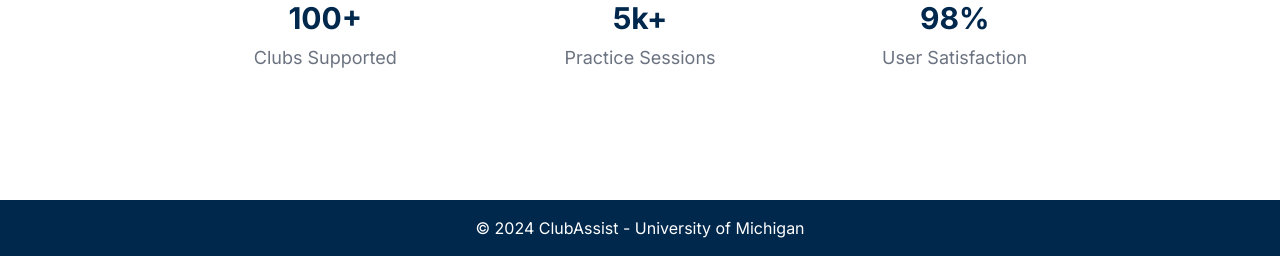
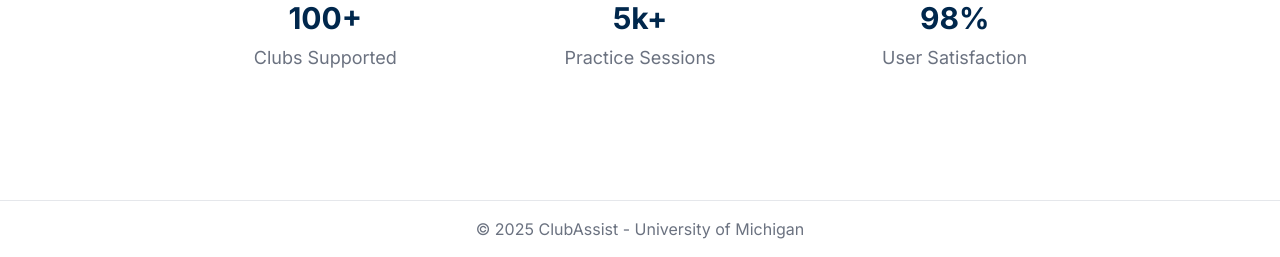
Before and after one commit to LBJANU/ClubAssist, a Django app: page / in a window 1280 px wide. Shown: the part 710-967 px from the top of the page. Run offline with Django 5.2, Linux system fonts and the light colour scheme; a user stored in the database is signed in.

Commit message:
site footer change because i realized it was still showing as MICHIGAN BLUE (FADE TS) (IT LOOKS LIKE A BOT)

```diff
--- a/templates/main/base.html
+++ b/templates/main/base.html
@@ -46,9 +46,9 @@
     </main>
 
     <!-- Footer -->
-    <footer class="michigan-blue text-white py-4 mt-auto">
+    <footer class="bg-white border-t border-gray-200 py-4 mt-auto">
         <div class="container mx-auto text-center">
-            <p>&copy; 2024 ClubAssist - University of Michigan</p>
+            <p class="text-gray-500">&copy; 2025 ClubAssist - University of Michigan</p>
         </div>
     </footer>
 </body>
```
